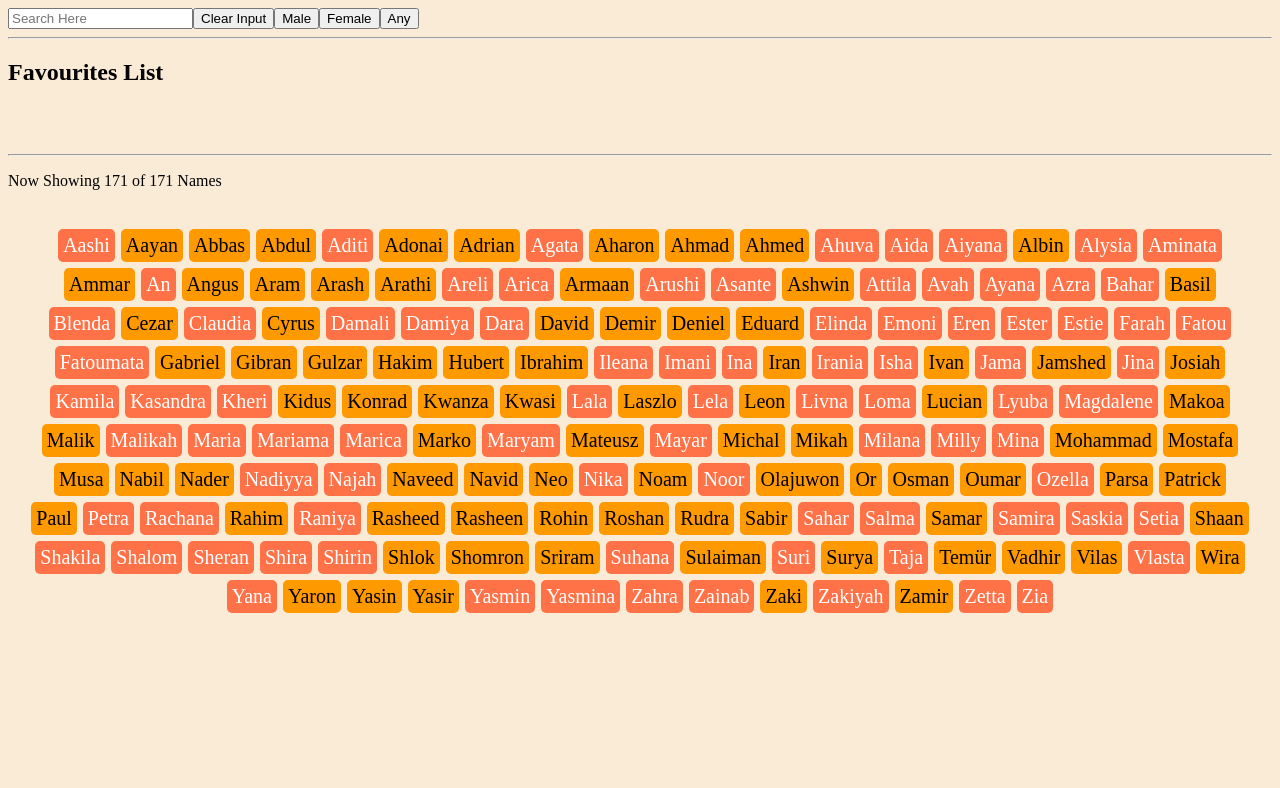
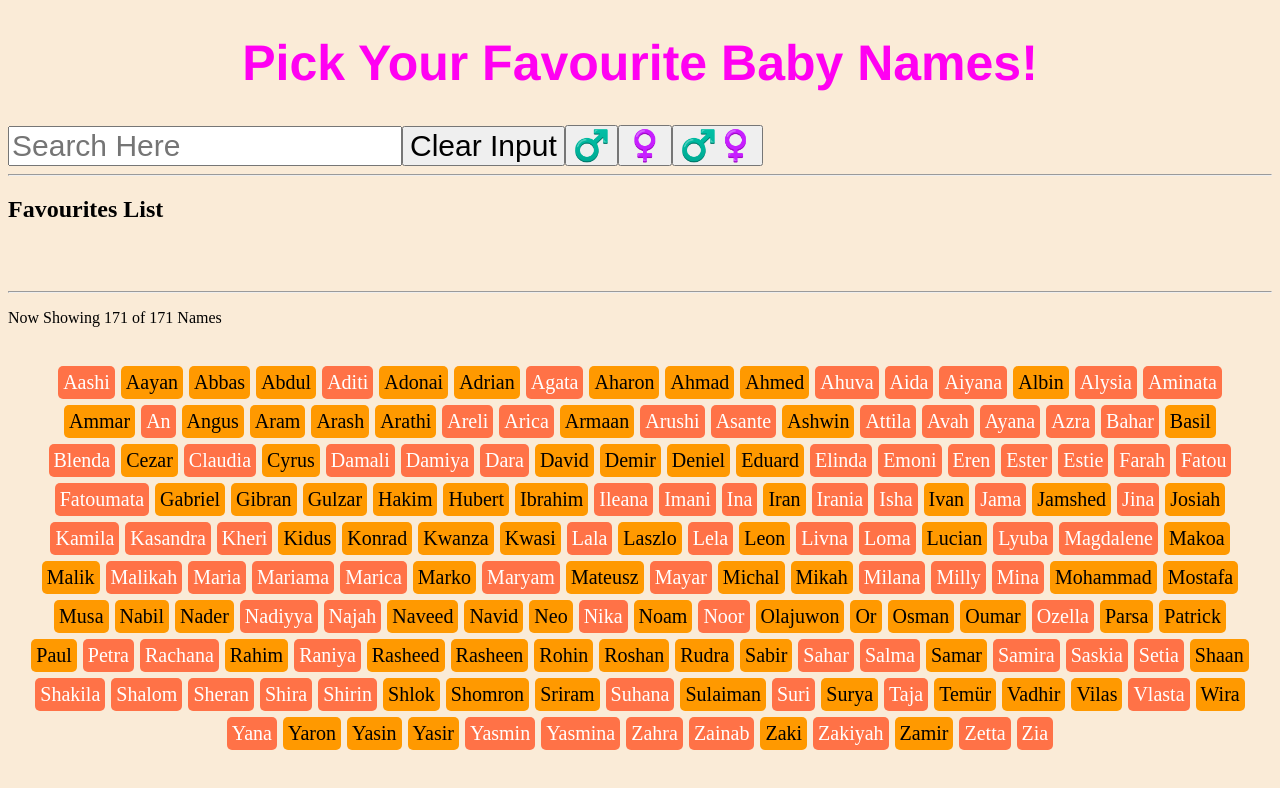
Before and after one commit to owen-dearman/baby-names-V2, a React (Create React App) app: page / in a window 1280 px wide. Shown: the top 788 px of the page. Built offline with nearby package versions, Linux system fonts and the light colour scheme.

Commit message:
updated styling and fixed bug with input and gender filter

```diff
--- a/public/style.css
+++ b/public/style.css
@@ -29,3 +29,10 @@ body{
     padding: 5px;
     margin: 3px
 }
+
+.title{
+    font-size: 50px;
+    font-family: 'Franklin Gothic Medium', 'Arial Narrow', Arial, sans-serif;
+    color:rgb(255, 0, 242);
+    text-align: center;
+}
--- a/src/App.tsx
+++ b/src/App.tsx
@@ -64,27 +64,40 @@ function App(): JSX.Element {
 
   return (
     <>
+      <h1 className="title">Pick Your Favourite Baby Names!</h1>
+      <div>
         <input
+          style={{ fontSize: 30 }}
           placeholder="Search Here"
           value={searchTerm}
           onChange={(e) => setSearchTerm(e.target.value)}
         />
-      <button onClick={() => setSearchTerm("")}>Clear Input</button>
+        <button style={{ fontSize: 30 }} onClick={() => setSearchTerm("")}>
+          Clear Input
+        </button>
         <button
+          style={{ fontSize: 30 }}
           onClick={() =>
-          setGenderFilter(filteredNames.filter((x) => x.sex === "m"))
+            setGenderFilter(alphabeticalOrderNames.filter((x) => x.sex === "m"))
           }
         >
-        Male
+          ♂️
         </button>
         <button
+          style={{ fontSize: 30 }}
           onClick={() =>
-          setGenderFilter(filteredNames.filter((x) => x.sex === "f"))
+            setGenderFilter(alphabeticalOrderNames.filter((x) => x.sex === "f"))
           }
         >
-        Female
+          ♀️
         </button>
-      <button onClick={() => setGenderFilter(filteredNames)}>Any</button>
+        <button
+          style={{ fontSize: 30 }}
+          onClick={() => setGenderFilter(alphabeticalOrderNames)}
+        >
+          ♂️♀️
+        </button>
+      </div>
       <hr />
       <h2>Favourites List</h2>
       <div className="babyNamesList">{preparedFavourites}</div>
```
Lines whose indentation alone changed are shown as unchanged.
